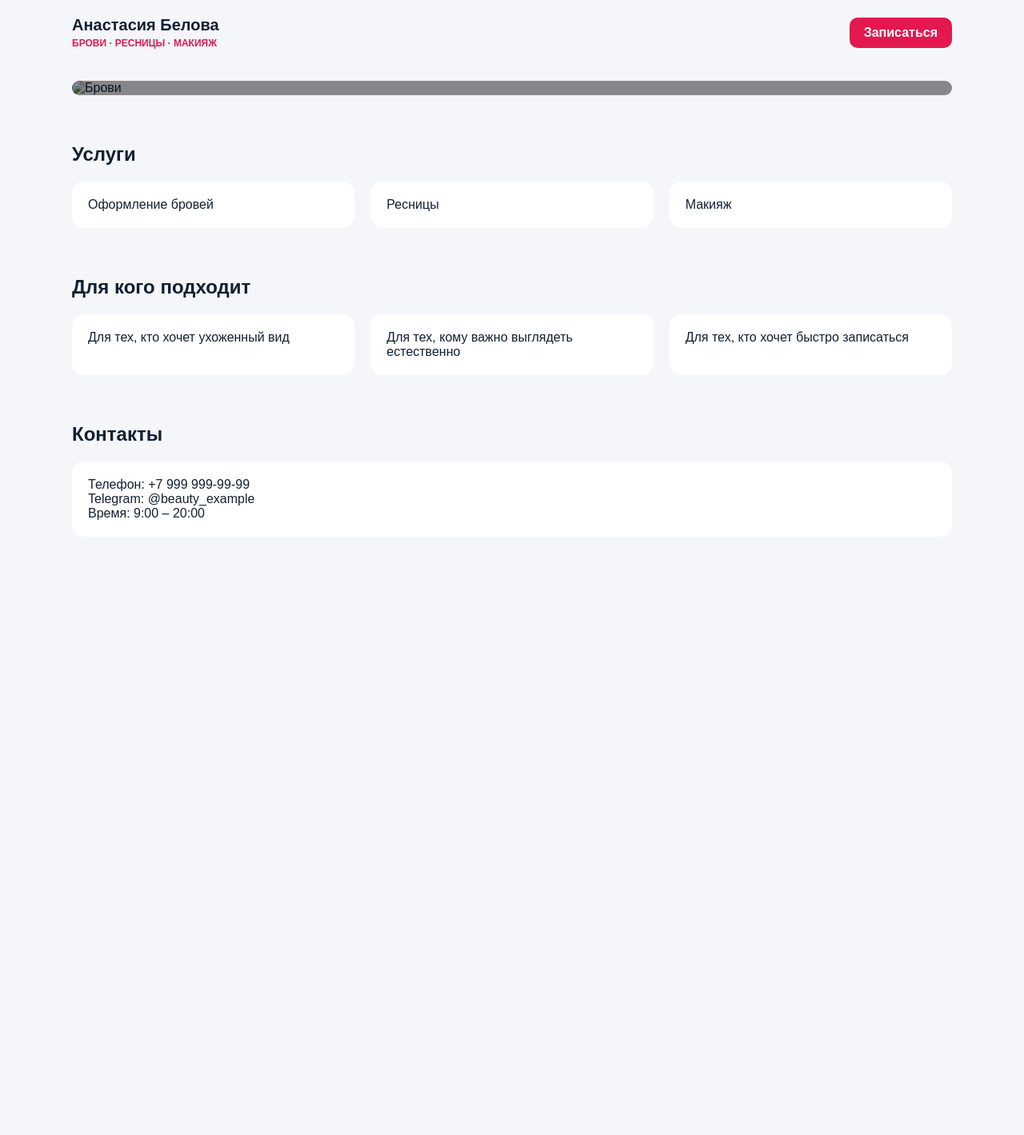
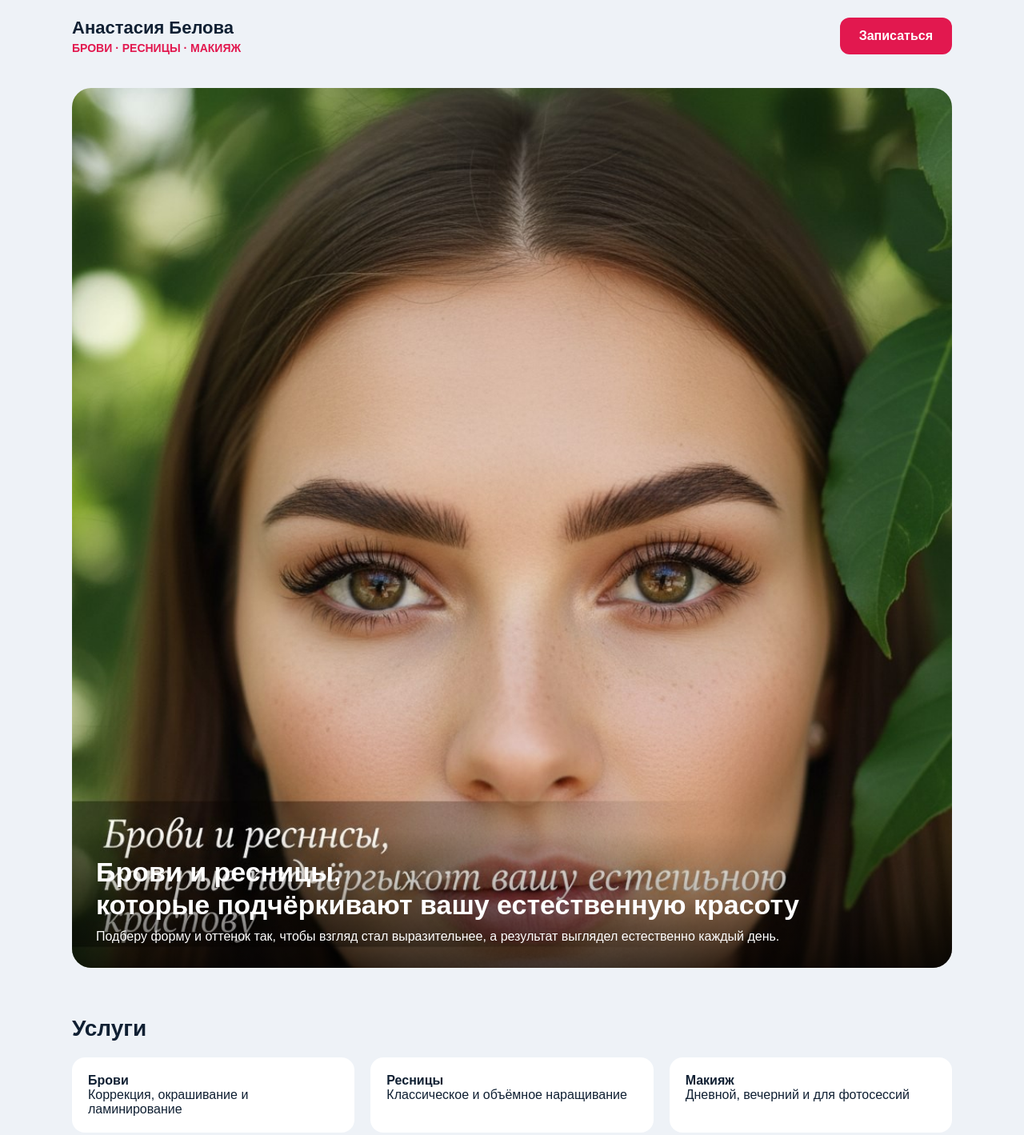
Before and after one commit to sergeytonal-design/site-brovi, a plain HTML site: page index.html in a window 1280 px wide. Shown: the top 1419 px of the page at 80% size. Before the commit the page ends 800 px from the top, so only its background shows below. Drawn offline with Linux system fonts and the light colour scheme.

Commit message:
Update index.html

```diff
--- a/index.html
+++ b/index.html
@@ -14,7 +14,7 @@
 
     body {
       font-family: Arial, sans-serif;
-      background: #f5f6fa;
+      background: #eef2f7;
       color: #102033;
     }
 
@@ -25,39 +25,39 @@
     }
 
     header {
+      padding: 22px 0;
       display: flex;
       justify-content: space-between;
       align-items: center;
-      padding: 20px 0;
     }
 
     .logo {
-      font-weight: bold;
-      font-size: 20px;
+      font-size: 22px;
+      font-weight: 700;
     }
 
     .logo span {
       display: block;
-      font-size: 12px;
+      margin-top: 4px;
       color: #e2184f;
-      margin-top: 4px;
+      font-size: 14px;
+      text-transform: uppercase;
     }
 
     .btn {
       background: #e2184f;
       color: white;
-      padding: 10px 18px;
-      border-radius: 10px;
+      padding: 14px 24px;
+      border-radius: 12px;
       text-decoration: none;
-      font-weight: bold;
+      font-weight: 700;
     }
 
-    /* ===== HERO С КАРТИНКОЙ И ТЕКСТОМ ВНИЗУ ===== */
-
+    /* ГЕРОЙ */
     .hero {
       position: relative;
       margin-top: 20px;
-      border-radius: 20px;
+      border-radius: 24px;
       overflow: hidden;
     }
 
@@ -70,18 +70,26 @@
       position: absolute;
       bottom: 0;
       left: 0;
-      width: 100%;
-
-      padding: 25px;
-
+      right: 0;
+      padding: 30px;
+      background: linear-gradient(
+        to top,
+        rgba(0,0,0,0.7),
+        rgba(0,0,0,0.3),
+        transparent
+      );
       color: white;
-      font-size: 22px;
-      line-height: 1.4;
-
-      background: rgba(0,0,0,0.45);
     }
 
-    /* ===== БЛОКИ ===== */
+    .hero-text h1 {
+      font-size: 34px;
+      line-height: 1.2;
+      margin-bottom: 10px;
+    }
+
+    .hero-text p {
+      font-size: 16px;
+    }
 
     section {
       margin-top: 60px;
@@ -89,6 +97,7 @@
 
     h2 {
       margin-bottom: 20px;
+      font-size: 28px;
     }
 
     .grid {
@@ -100,81 +109,92 @@
     .card {
       background: white;
       padding: 20px;
-      border-radius: 15px;
+      border-radius: 16px;
     }
 
-    /* ===== МОБИЛКА ===== */
-
-    @media (max-width: 768px) {
-      .grid {
-        grid-template-columns: 1fr;
-      }
+    .contact {
+      background: white;
+      padding: 30px;
+      border-radius: 20px;
     }
-
   </style>
 </head>
 
 <body>
-
   <div class="container">
 
     <header>
       <div class="logo">
         Анастасия Белова
-        <span>БРОВИ · РЕСНИЦЫ · МАКИЯЖ</span>
+        <span>Брови · Ресницы · Макияж</span>
       </div>
 
-      <a href="#" class="btn">Записаться</a>
+      <a href="#contact" class="btn">Записаться</a>
     </header>
 
-    <!-- ===== ГЛАВНЫЙ ЭКРАН ===== -->
-
+    <!-- ГЕРОЙ -->
     <div class="hero">
-      <img src="брови.jpg" alt="Брови">
+      <img src="brovi.jpg" alt="Брови и ресницы">
 
       <div class="hero-text">
-        Брови и ресницы,<br>
-        которые подчёркивают вашу естественную красоту
+        <h1>
+          Брови и ресницы,<br>
+          которые подчёркивают вашу естественную красоту
+        </h1>
+
+        <p>
+          Подберу форму и оттенок так, чтобы взгляд стал выразительнее,
+          а результат выглядел естественно каждый день.
+        </p>
       </div>
     </div>
 
-    <!-- ===== УСЛУГИ ===== -->
-
+    <!-- УСЛУГИ -->
     <section>
       <h2>Услуги</h2>
 
       <div class="grid">
-        <div class="card">Оформление бровей</div>
-        <div class="card">Ресницы</div>
-        <div class="card">Макияж</div>
+        <div class="card">
+          <strong>Брови</strong><br>
+          Коррекция, окрашивание и ламинирование
+        </div>
+
+        <div class="card">
+          <strong>Ресницы</strong><br>
+          Классическое и объёмное наращивание
+        </div>
+
+        <div class="card">
+          <strong>Макияж</strong><br>
+          Дневной, вечерний и для фотосессий
+        </div>
       </div>
     </section>
 
-    <!-- ===== ДЛЯ КОГО ===== -->
-
+    <!-- ДЛЯ КОГО -->
     <section>
       <h2>Для кого подходит</h2>
 
       <div class="grid">
-        <div class="card">Для тех, кто хочет ухоженный вид</div>
+        <div class="card">Для тех, кто хочет ухоженный вид без перебора</div>
         <div class="card">Для тех, кому важно выглядеть естественно</div>
         <div class="card">Для тех, кто хочет быстро записаться</div>
       </div>
     </section>
 
-    <!-- ===== КОНТАКТЫ ===== -->
-
-    <section>
+    <!-- КОНТАКТЫ -->
+    <section id="contact">
       <h2>Контакты</h2>
 
-      <div class="card">
-        Телефон: +7 999 999-99-99<br>
+      <div class="contact">
         Telegram: @beauty_example<br>
-        Время: 9:00 – 20:00
+        Время работы: ежедневно с 9:00 до 20:00<br>
+        Город: ваш город<br><br>
+
+        <a href="#" class="btn">Написать</a>
       </div>
     </section>
 
   </div>
-
 </body>
 </html>
```
